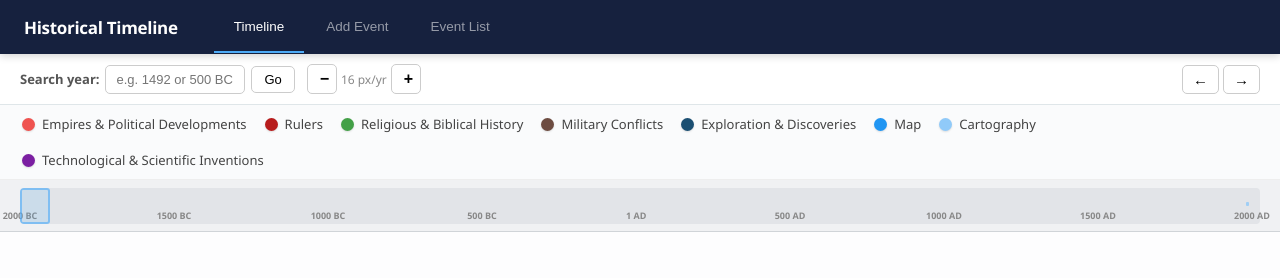
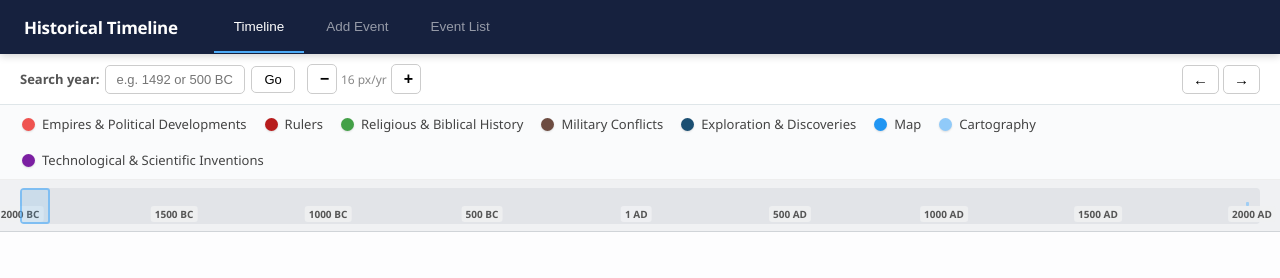
Before and after one commit to rockytiger-maker/Timeline, a plain HTML site: page index.html in a window 1280 px wide. Shown: the top 278 px of the page. Drawn offline with Linux system fonts and the light colour scheme.

Commit message:
Update index.html

```diff
--- a/index.html
+++ b/index.html
@@ -102,11 +102,12 @@ body {
 .minimap-viewport.dragging { cursor: grabbing; background: rgba(77,171,247,0.3); }
 .minimap-labels {
   position: absolute; top: 8px; left: 20px; right: 20px;
-  height: 36px; pointer-events: none; font-size: 9px; color: #888; font-weight: 600;
+  height: 36px; pointer-events: none; font-size: 10px; color: #555; font-weight: 600;
 }
 .minimap-label {
   position: absolute; bottom: 2px; transform: translateX(-50%);
   white-space: nowrap;
+  background: rgba(240,241,243,0.85); padding: 1px 4px; border-radius: 3px;
 }
 
 /* ===== TIMELINE VIEWPORT ===== */
```
